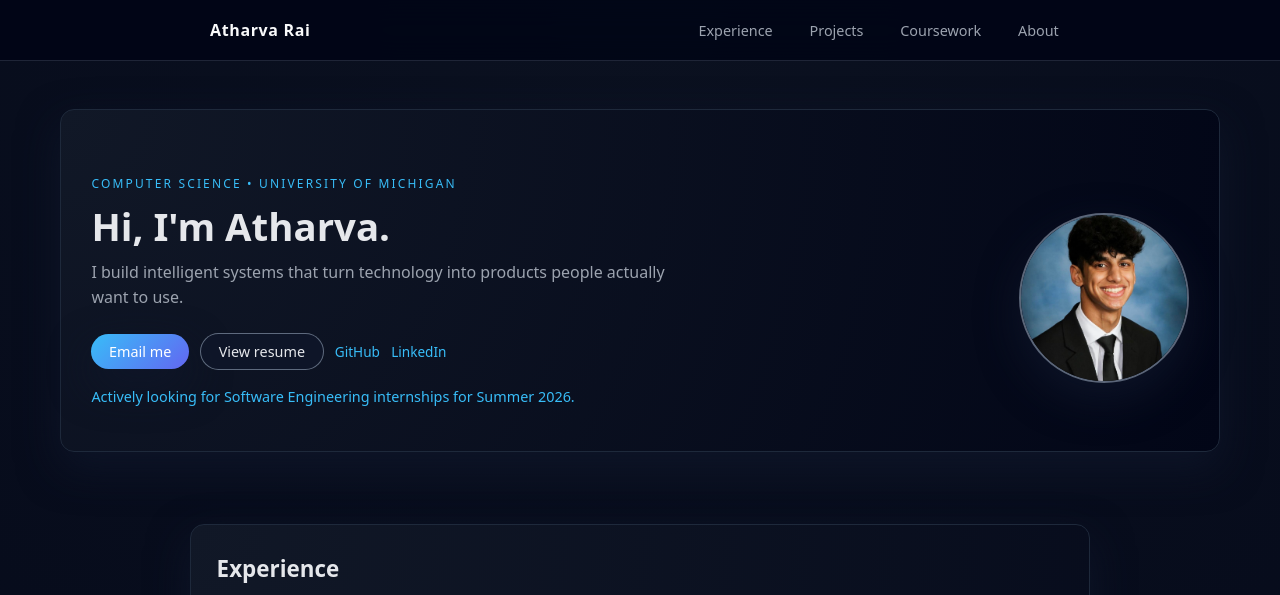
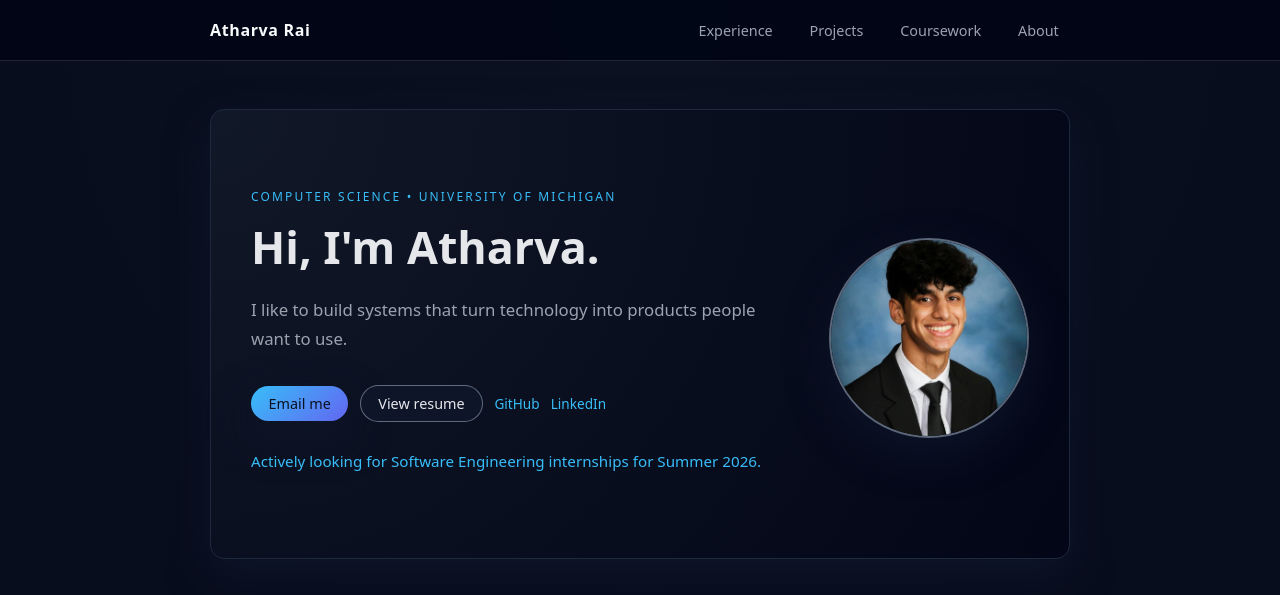
Before and after one commit to avirai1/Personal-Website, a plain HTML site: page index.html in a window 1280 px wide. Shown: the top 595 px of the page. Drawn offline with Linux system fonts and the light colour scheme.

Commit message:
Updated UI.
Still trying to make the intro card fit nicer.
Also changed more wording.

```diff
--- a/index.html
+++ b/index.html
@@ -40,7 +40,7 @@
             <p class="hero-eyebrow">Computer Science • University of Michigan</p>
             <h1>Hi, I'm Atharva.</h1>
             <p class="hero-text">
-              I build intelligent systems that turn technology into products people actually want to use.
+              I like to build systems that turn technology into products people want to use.
             </p>
             <div class="hero-links">
               <a class="btn primary" href="mailto:avirai4743@gmail.com">Email me</a>
--- a/styles.css
+++ b/styles.css
@@ -101,37 +101,39 @@ body {
 .hero-inner {
   display: flex;
   justify-content: center;
-  max-width: 1200px;
-  width: 100%;
-  margin: 0 auto;
 }
 
 .hero-main {
   background: radial-gradient(circle at top left, #111827, #020617);
   border-radius: var(--radius);
   border: 1px solid var(--border);
-  padding: 4rem 1.9rem 1.8rem;
+  padding: 3.5rem 2.5rem 3rem;
   box-shadow: var(--shadow);
   width: 100%;
   display: flex;
   flex-wrap: wrap;
-  gap: 1.5rem;
+  gap: 2.5rem;
   align-items: center;
+  min-height: 450px;
 }
 
 .hero-content {
   flex: 2 1 260px;
+  display: flex;
+  flex-direction: column;
+  justify-content: center;
 }
 
 .hero-photo {
   flex: 0 0 auto;
   display: flex;
   justify-content: center;
+  align-items: center;
 }
 
 .hero-photo img {
-  width: 170px;
-  height: 170px;
+  width: 200px;
+  height: 200px;
   border-radius: 999px;
   object-fit: cover;
   border: 2px solid rgba(148, 163, 184, 0.6);
@@ -143,19 +145,20 @@ body {
   font-size: 0.75rem;
   letter-spacing: 0.18em;
   color: var(--accent);
-  margin: 0 0 0.4rem;
+  margin: 0 0 0.6rem;
 }
 
 .hero h1 {
-  margin: 0 0 0.5rem;
-  font-size: clamp(2rem, 4vw, 2.4rem);
+  margin: 0 0 0.8rem;
+  font-size: clamp(2.2rem, 4vw, 2.8rem);
 }
 
 .hero-text {
-  margin: 0.2rem 0 1.4rem;
+  margin: 0.4rem 0 2rem;
   color: var(--text-muted);
   max-width: 38rem;
-  line-height: 1.6;
+  line-height: 1.7;
+  font-size: 1.05rem;
 }
 
 .hero-links {
@@ -163,12 +166,13 @@ body {
   flex-wrap: wrap;
   gap: 0.7rem;
   align-items: center;
-  margin-bottom: 0.9rem;
+  margin-bottom: 1.2rem;
 }
 
 .hero-status {
-  font-size: 0.9rem;
+  font-size: 0.95rem;
   color: var(--accent);
+  margin-top: 0.5rem;
 }
 
 /* Buttons and links */
@@ -192,7 +196,7 @@ body {
 .btn.primary {
   border: none;
   background: linear-gradient(135deg, #38bdf8, #6366f1);
-  color: #ffffff;
+  color: #0b1120;
   box-shadow: var(--shadow);
 }
 
@@ -266,6 +270,16 @@ p {
   font-size: 1.05rem;
 }
 
+.project h3 a {
+  color: var(--text-main);
+  text-decoration: none;
+  transition: color 0.18s ease;
+}
+
+.project h3 a:hover {
+  color: var(--accent);
+}
+
 .project-desc {
   margin: 0 0 0.5rem;
   color: var(--text-muted);
@@ -290,15 +304,15 @@ p {
 
 /* Coursework */
 
-.course-grid li {
-  margin-bottom: 18px;
-  line-height: 1.4;
-}
-
 .course-grid {
   display: grid;
   grid-template-columns: repeat(auto-fit, minmax(220px, 1fr));
   gap: 1.5rem;
+}
+
+.course-grid li {
+  margin-bottom: 18px;
+  line-height: 1.4;
 }
 
 .course-grid ul {
@@ -352,13 +366,19 @@ p {
   }
 
   .hero-main {
-    padding: 1.7rem 1.35rem 1.6rem;
+    padding: 2.5rem 1.5rem 2rem;
     flex-direction: column;
     align-items: flex-start;
+    min-height: auto;
   }
 
   .hero-photo {
     justify-content: flex-start;
+  }
+
+  .hero-photo img {
+    width: 170px;
+    height: 170px;
   }
 
   .card {
```
